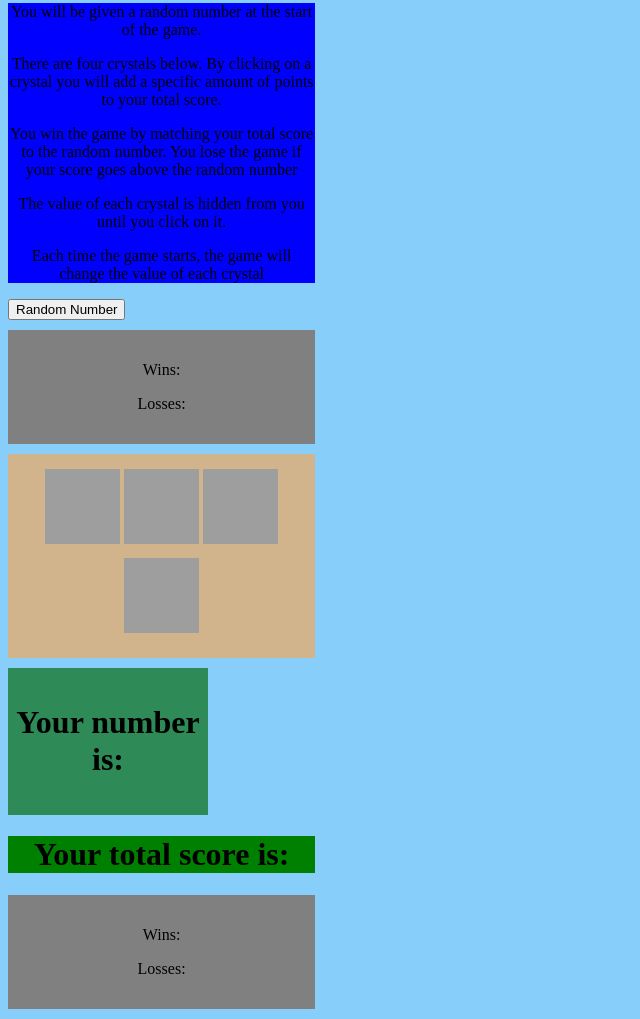
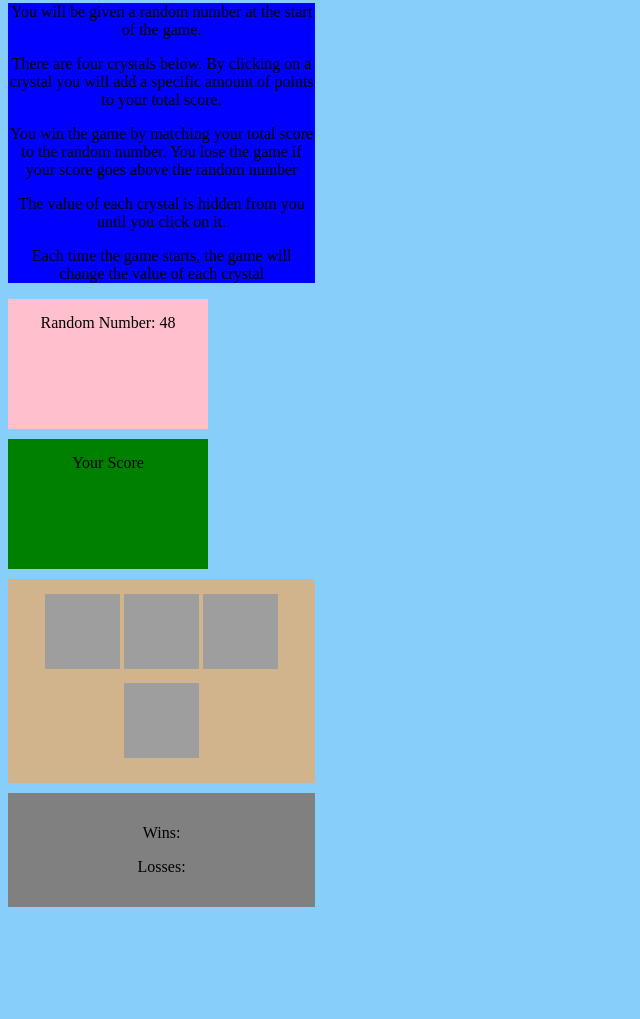
Before and after one commit to michaelbedran/unit-4-game, a plain HTML site: page index.html in a window 1280 px wide. Shown: the part 191-1210 px from the top of the page, without its empty margins (0-640 px from the left). After the commit the page ends 1108 px from the top, so only its background shows below. Drawn offline with Linux system fonts and the light colour scheme; grey boxes are pictures that could not be loaded.

Commit message:
defined additional variable, configured random number box, updated css for scorebox, started work on crystal numbers

```diff
--- a/assets/css/style.css
+++ b/assets/css/style.css
@@ -58,9 +58,12 @@ header {
 
     text-align: center;
     background: green;
-    font-size: medium;
-    padding: auto;
-    width: 40%;
+    padding-top: 15px;
+    padding-bottom: 15px;
+    margin-top: 10px;
+    margin-bottom: 10px;
+    height: 100px;
+    width: 200px;
 
 }
 
--- a/assets/javascript/game.js
+++ b/assets/javascript/game.js
@@ -2,33 +2,27 @@
 // variables
 
 
-const randnumber = [10,11,12,13,14,15,16,17,18,19,20,21,22,23,24,25,26,27,28,29,30,31,32,33,34,35,36,37,38,39,40,41,42,43,44,45,46,47,48,49,50]
-const cryst1 = [1,2,3,4,5,6,7,8,9,10]
-const cryst2 = [1,2,3,4,5,6,7,8,9,10]
-const cryst3 = [1,2,3,4,5,6,7,8,9,10]
-const cryst4 = [1,2,3,4,5,6,7,8,9,10]
+const RandomNumbers = [10,11,12,13,14,15,16,17,18,19,20,21,22,23,24,25,26,27,28,29,30,31,32,33,34,35,36,37,38,39,40,41,42,43,44,45,46,47,48,49,50]
+const crystalNumbers = [1,2,3,4,5,6,7,8,9,10]
 
 
-// need to set up a start and clear scenario for when the game is won or lost
+let randomnumberdiv = document.getElementById("RandomNumber")
+let winsdiv = document.getElementById("wins")
+let lossesdiv = document.getElementById("losses")
 
-// started random number generator with for loop
+let crystal1div = document.getElementById("crystalimage1")
+let crystal2div = document.getElementById("crystalimage2")
+let crystal3div = document.getElementById("crystalimage3")
+let crystal4div = document.getElementById("crystalimage4")
 
-for (let i = 0; i < randnumber.length; i++) {
+let RandomChoice = RandomNumbers[Math.floor(Math.random()*RandomNumbers.length)];
+console.log(RandomChoice);
 
-    const randnumbersbtn = document.createElement("rndbtn");
+randomnumberdiv.textContent = "Random Number: " + RandomChoice;
 
-}
+let cry1 = crystalNumbers[Math.floor](Math.random()*crystalNumbers.length);
+let cry2 = crystalNumbers[Math.floor](Math.random()*crystalNumbers.length);
+let cry3 = crystalNumbers[Math.floor](Math.random()*crystalNumbers.length);
+let cry4 = crystalNumbers[Math.floor](Math.random()*crystalNumbers.length);
 
-// started on-click event for crystals
-
-document.querySelectorAll(".crystalImages").forEach(function(node){
-    node.addEventListener("click", function() {
-
-        alert("You clicked a crystal!");
-
-    });
-})
-
-// need to set up random number generated for each crystal that resets after the game is over
-
-// need if else statments to compare the randomnumber with the summation of chosen crystals to determine win or lose
+crystal1div.textContent = cry1
--- a/index.html
+++ b/index.html
@@ -20,8 +20,19 @@
 
     <section>
 
-        <div>
-            <button id = "rndbtn">Random Number</button>
+        <div id ="RandomNumber"></div>
+
+        <div id ="score">Your Score</div>
+
+
+
+        <div id="crystals">
+
+            <img class="crystalImages" id="crystalimage1" src="https://crystaltoken.co/assets/images/back/crystal.png" alt="crystals">
+            <img class="crystalImages" id="crystalimage2" src="https://vignette.wikia.nocookie.net/marvel-contestofchampions/images/1/1c/2-Star_Crystal.png/revision/latest?cb=20150825213642" alt="crystals">
+            <img class="crystalImages" id="crystalimage3" src="http://carlitoz.com/images/icon-diamante-blue-cartoon-signs-symbols-diamond.png" alt="crystals">
+            <img class="crystalImages" id="crystalimage4" src="https://vignette.wikia.nocookie.net/marvel-contestofchampions/images/c/cd/Crystal_alliance.png/revision/latest?cb=20151121233509" alt="crystals">
+
         </div>
 
         <div id = "scorebox">
@@ -33,34 +44,7 @@
 
     </section>
 
-    <div id="crystals">
 
-        <img class="crystalImages" src="https://crystaltoken.co/assets/images/back/crystal.png" alt="crystals">
-        <img class="crystalImages" src="https://vignette.wikia.nocookie.net/marvel-contestofchampions/images/1/1c/2-Star_Crystal.png/revision/latest?cb=20150825213642" alt="crystals">
-        <img class="crystalImages" src="http://carlitoz.com/images/icon-diamante-blue-cartoon-signs-symbols-diamond.png" alt="crystals">
-        <img class="crystalImages" src="https://vignette.wikia.nocookie.net/marvel-contestofchampions/images/c/cd/Crystal_alliance.png/revision/latest?cb=20151121233509" alt="crystals">
-
-    </div>
-
-    <div id = "playerNumber">
-
-        <h1>Your number is: </h1>
-
-    </div>
-
-     <div id = "score">
-
-        <h1>Your total score is:</h1>
-
-    </div>
-
-
-    <div id = "scorebox">
-
-        <p>Wins: </p>
-        <p>Losses: </p>
-
-    </div>
 
     <script src="../unit-4-game/assets/javascript/game.js"></script>
 </body>
```
